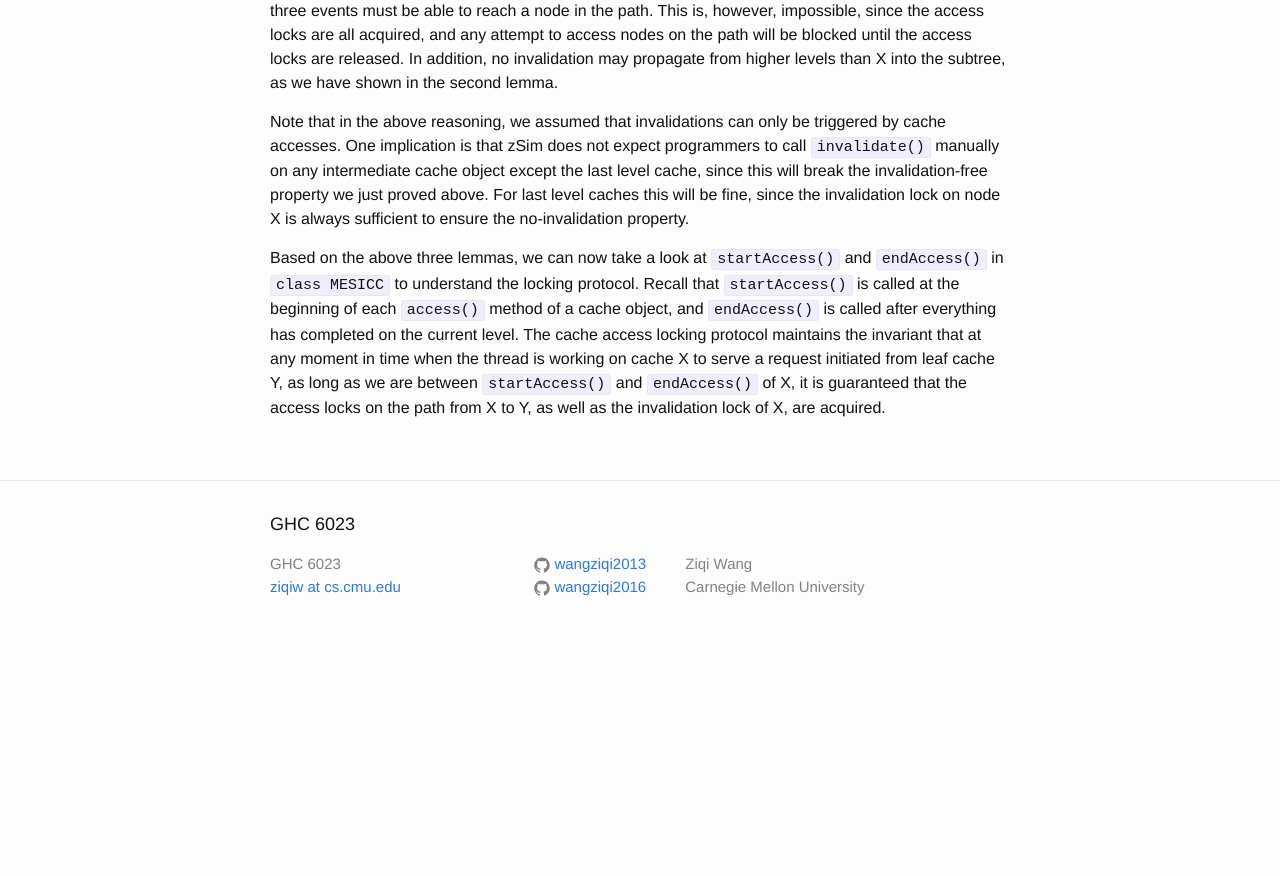
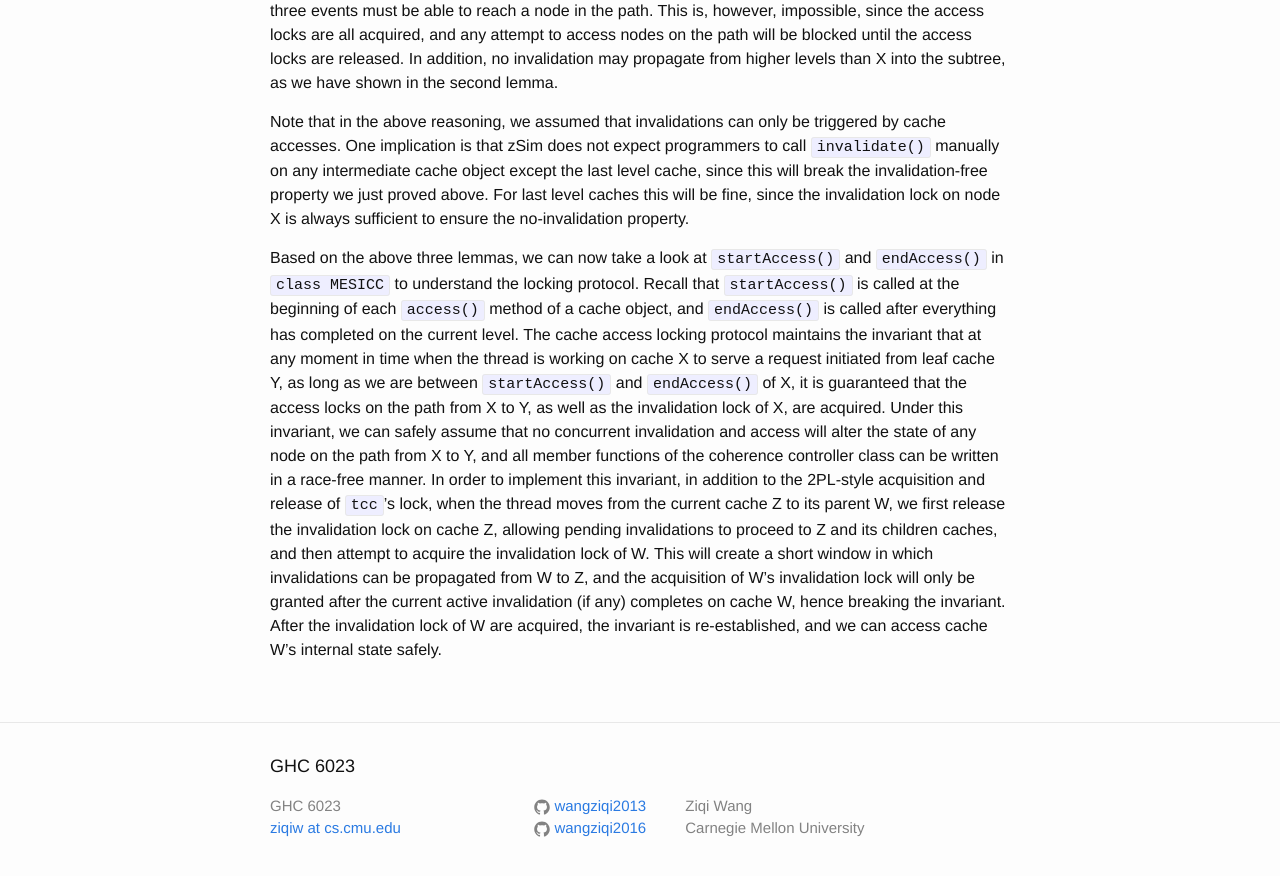
Before and after one commit to wangziqi2013/wangziqi2013.github.io, a Jekyll site: the page built from _posts/2020-01-09-understand-zsim-cache-cc.markdown, in a window 1280 px wide and 900 px high, scrolled down 5817 px. Shown: the top 876 px of the window. Built offline with Jekyll 4.4.1, drawn with Linux system fonts in a browser that asks for light colours; before the commit the page ends 6475 px from its top, so only the background shows below that.

Commit message:
Adding protocol

```diff
--- a/_posts/2020-01-09-understand-zsim-cache-cc.markdown
+++ b/_posts/2020-01-09-understand-zsim-cache-cc.markdown
@@ -231,4 +231,12 @@ the locking protocol. Recall that `startAccess()` is called at the beginning of
 and `endAccess()` is called after everything has completed on the current level. The cache access locking protocol
 maintains the invariant that at any moment in time when the thread is working on cache X to serve a request initiated from
 leaf cache Y, as long as we are between `startAccess()` and `endAccess()` of X, it is guaranteed that the access locks on
-the path from X to Y, as well as the invalidation lock of X, are acquired.
+the path from X to Y, as well as the invalidation lock of X, are acquired. Under this invariant, we can safely assume that
+no concurrent invalidation and access will alter the state of any node on the path from X to Y, and all member functions
+of the coherence controller class can be written in a race-free manner. In order to implement this invariant, in addition
+to the 2PL-style acquisition and release of `tcc`'s lock, when the thread moves from the current cache Z to its parent W,
+we first release the invalidation lock on cache Z, allowing pending invalidations to proceed to Z and its children caches,
+and then attempt to acquire the invalidation lock of W. This will create a short window in which invalidations can be
+propagated from W to Z, and the acquisition of W's invalidation lock will only be granted after the current active invalidation
+(if any) completes on cache W, hence breaking the invariant. After the invalidation lock of W are acquired, the invariant
+is re-established, and we can access cache W's internal state safely.
```
